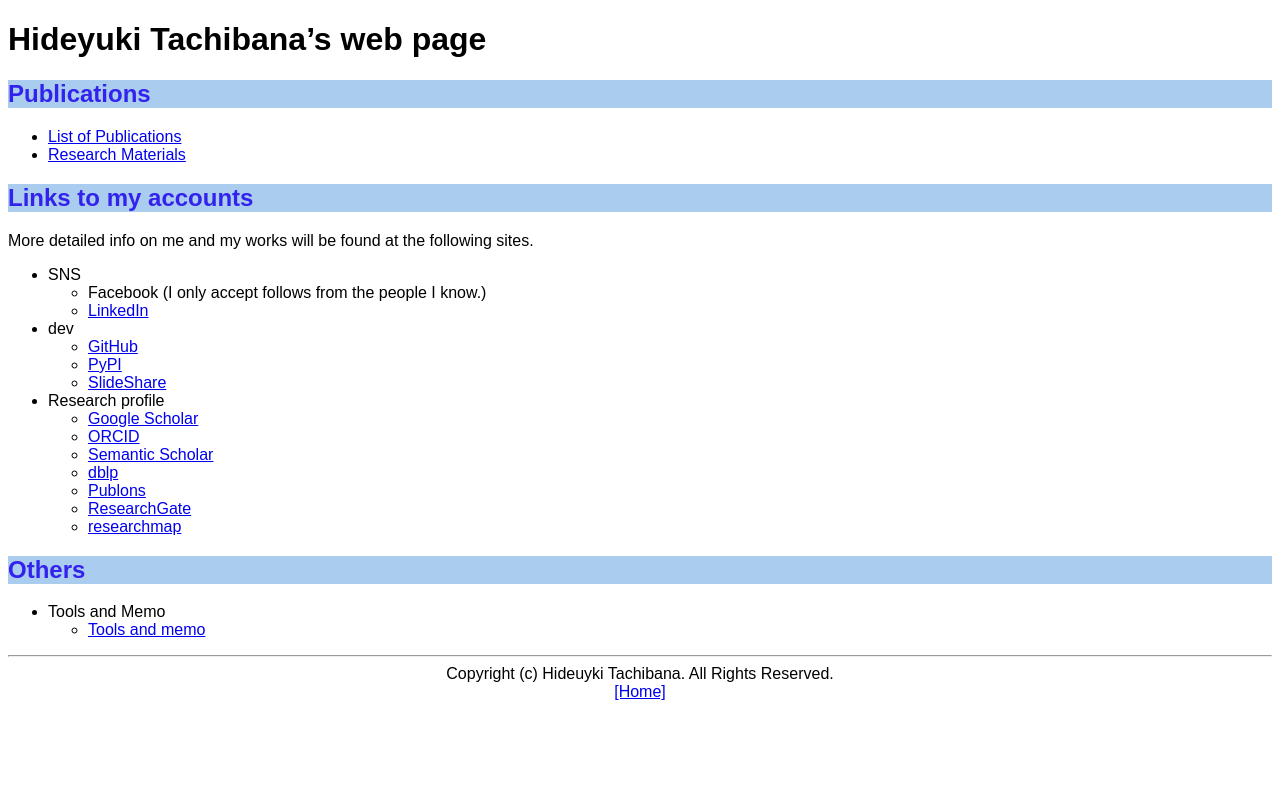
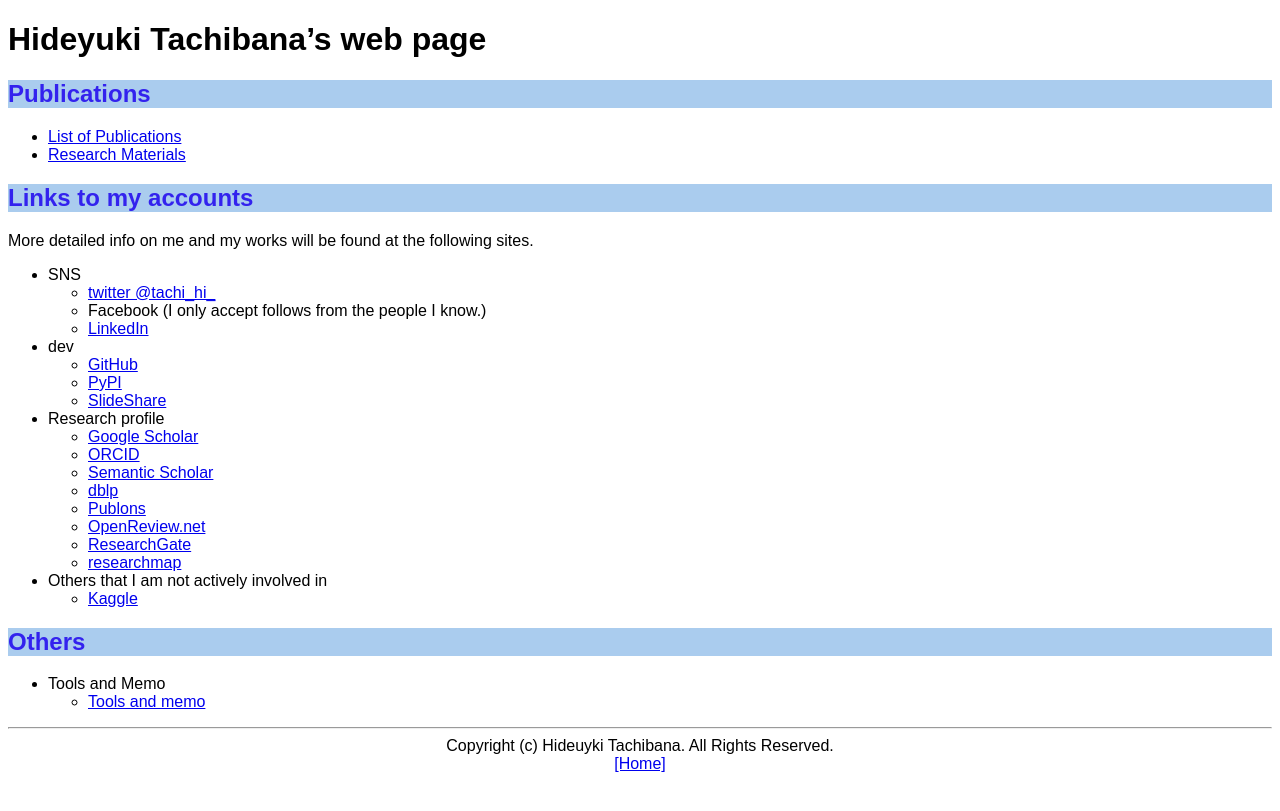
Before and after one commit to tachi-hi/tachi-hi.github.io, a Jekyll site: the page built from index.md, in a window 1280 px wide. Shown: the top 811 px of the page. Built offline with Jekyll 4.4.1, drawn with Linux system fonts in a browser that asks for light colours.

Commit message:
add account links

```diff
--- a/index.md
+++ b/index.md
@@ -15,6 +15,7 @@ title: Hideyuki Tachibana's web
 More detailed info on me and my works will be found at the following sites.
 
 + SNS
+   + [twitter @tachi_hi_](https://twitter.com/tachi_hi_)
    + Facebook (I only accept follows from the people I know.)
    + [LinkedIn](https://jp.linkedin.com/in/hideyuki-tachibana-5a513451)
 + dev
@@ -27,9 +28,11 @@ More detailed info on me and my works will be found at the following sites.
    + [Semantic Scholar](https://www.semanticscholar.org/author/Hideyuki-Tachibana/29876981)
    + [dblp](https://dblp.org/pid/20/8053.html)
    + [Publons](https://publons.com/researcher/4584175/hideyuki-tachibana/)
+   + [OpenReview.net](https://openreview.net/profile?id=~Hideyuki_Tachibana1)
    + [ResearchGate](https://www.researchgate.net/profile/Hideyuki_Tachibana)
    + [researchmap](https://researchmap.jp/tachi-hi/)
-
++ Others that I am not actively involved in
+   + [Kaggle](https://www.kaggle.com/tachihi)
 
 ## Others
 
```
